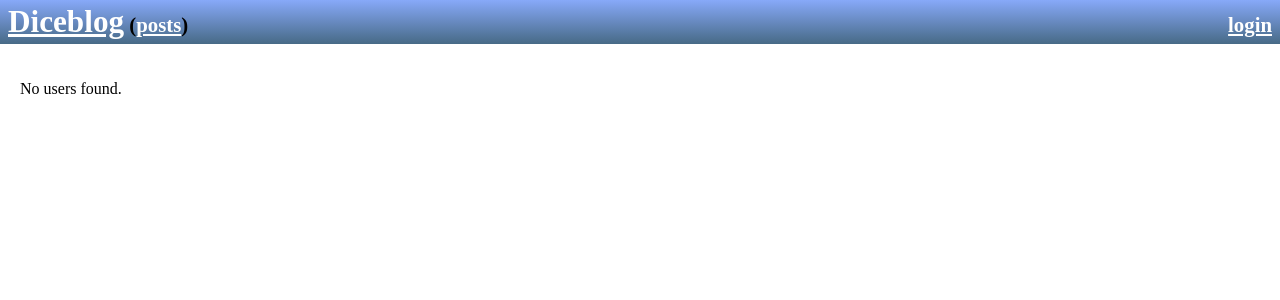
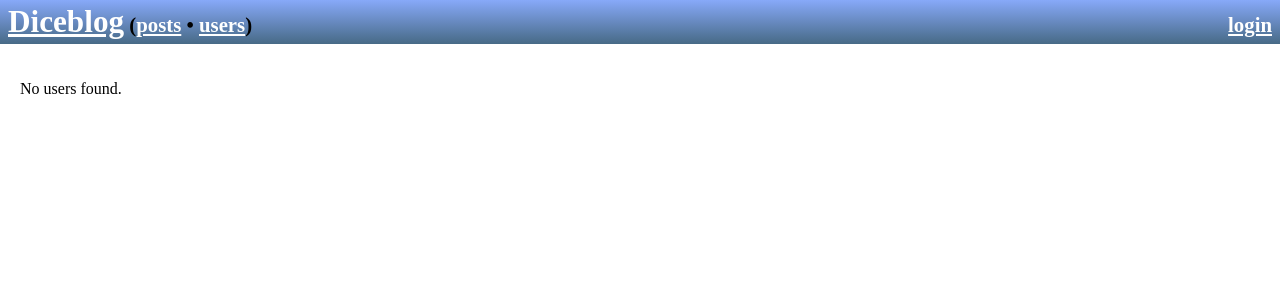
Before and after one commit to resampled/dice, a Django app: page /userlist/ in a window 1280 px wide. Shown: the top 300 px of the page. Run offline with Django 5.2, Linux system fonts and the light colour scheme.

Commit message:
include userlist in site header & prepare BlogUser model for linking

```diff
--- a/diceblog/blog/models.py
+++ b/diceblog/blog/models.py
@@ -15,6 +15,8 @@ class BlogUser(AbstractUser):
     email = models.EmailField(unique=True)
     def __str__(self):
         return self.username
+    def get_absolute_url(self):
+        return reverse('user-detail', kwargs={'pk':self.username})
 
 def make_order():
     return datetime.datetime.now()
--- a/diceblog/blog/templates/base_generic.html
+++ b/diceblog/blog/templates/base_generic.html
@@ -11,7 +11,11 @@
 {% block topnav %}
     <div class="nav-left">
         <span class="nav-hp"><a href="{% url 'homepage' %}">Diceblog</a></span>
-        <span class="nav-posts">(<a href="{% url 'post-list' %}">posts</a>)</span>
+        <span class="nav-bracketed">
+            (<span class="nav-posts"><a href="{% url 'post-list' %}">posts</a>
+            &bull;
+            <span class="nav-users"><a href="{% url 'user-list' %}">users</a>)
+        </span>
     </div>
     <div class="nav-right">
     {% if user.is_authenticated %}
```
